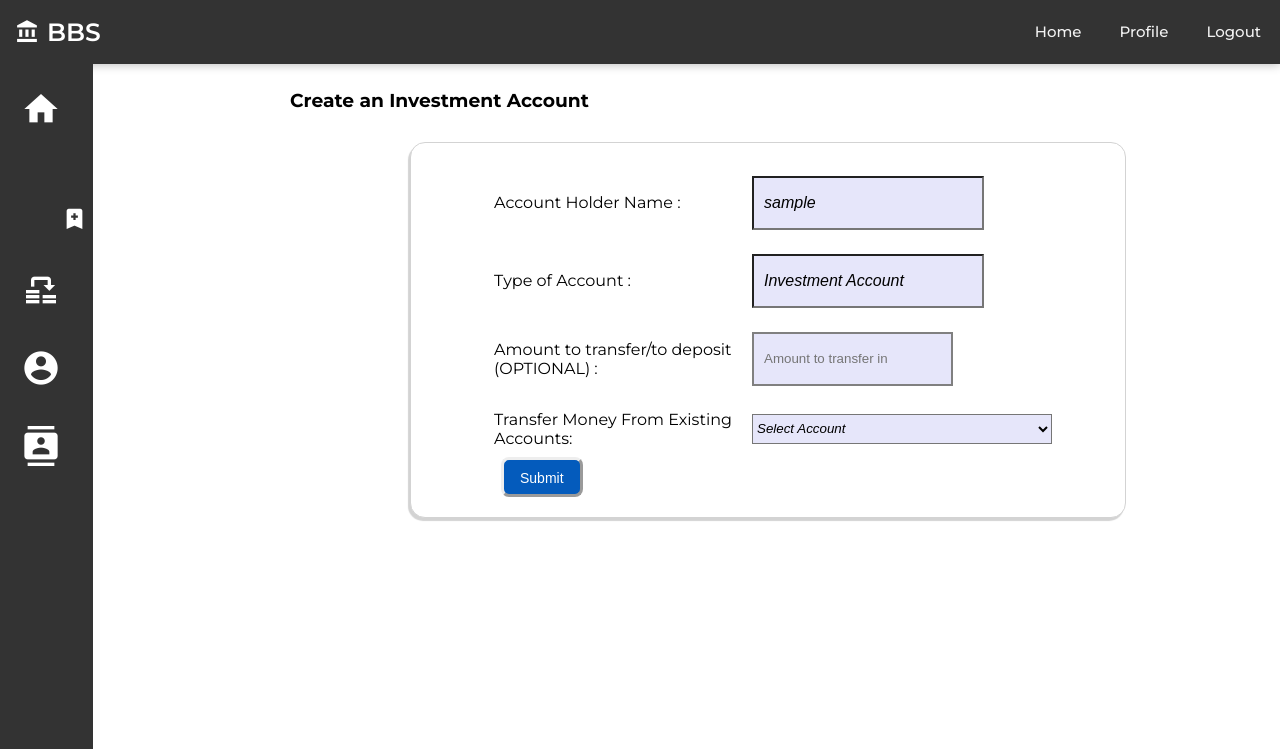
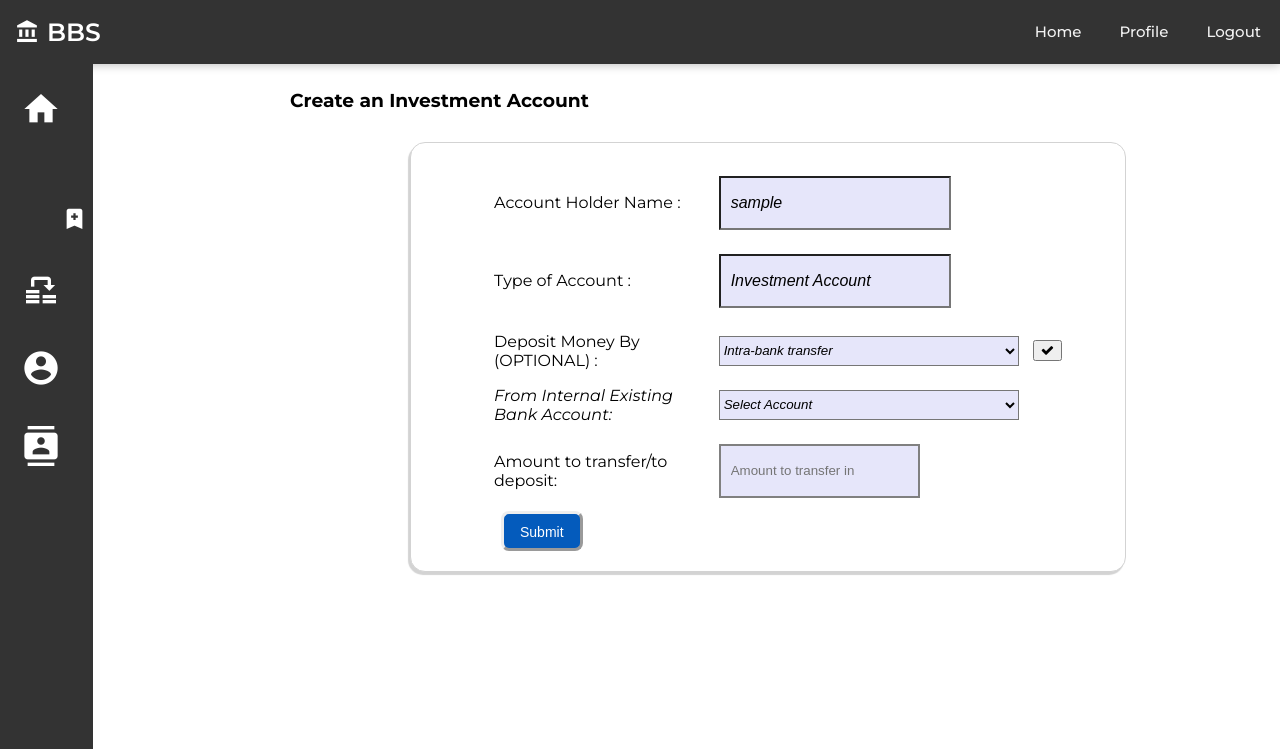
Before and after one commit to yujie0124/bankingSystem, a PHP site: page /addInvestAcc.php in a window 1280 px wide. Shown: the top 749 px of the page. Run offline with PHP 8.4, Linux system fonts and the light colour scheme; the visitor is signed in with stand-in values (Sample User, id 1); tables that the repository leaves empty hold one stand-in row (values such as "Sample post"); some libraries are stand-ins or nearby versions.

Commit message:
Update Investment Page

```diff
--- a/addInvestAcc.php
+++ b/addInvestAcc.php
@@ -7,17 +7,27 @@
 }
     $userid =  $_SESSION['UserId'];
 	$username = $_SESSION['UserName'];
+	if(!isset($_SESSION["addByBank"]) && !empty($_SESSION["addByBank"]))
+	{
+		$_SESSION["addByBank"] = "";
+	}
 
 	$acc_name = $acc_type = $acc_number_from = $transfer_amount = '';
 	$errors = array('acc_name' => '', 'acc_type' => '', 'acc_number_from' => '','transfer_amount' => '');
 
+if(isset($_POST['byBank'])){
+		$search = $_POST['depositBy'];
 
+		$_SESSION["addByBank"] = $search;
+
+		header("location: addInvestAcc.php");
+}
 
 if(isset($_POST['submit'])){
 
 		$transfer_amount = $_POST['transfer_amount'];
 		// check acc_number_from has enough balance to transfer or not
-		if(!empty($_POST['transfer_amount'])){
+		if(!empty($_POST['transfer_amount']) && $_SESSION["addByBank"] == "intrabank"){
 				// check amount input
 				if(!preg_match('/^[0-9]+$/', $transfer_amount)){
 						$errors['transfer_amount'] = 'Must be valid amount only';
@@ -36,8 +46,6 @@ if(isset($_POST['submit'])){
 		}
 
 
-
-
 		if(array_filter($errors)){
 			//echo 'errors in form';
 		} else {
@@ -47,6 +55,7 @@ if(isset($_POST['submit'])){
 			$acc_type = mysqli_real_escape_string($db_con, $_POST['acc_type']);
             $acc_balance = mysqli_real_escape_string($db_con, $_POST['transfer_amount']);
 			$acc_number_from = mysqli_real_escape_string($db_con, $_POST['acc_number_from']);
+			$bank_name = mysqli_real_escape_string($db_con, $_POST['typeBank']);
 
 			$getAccID = "SELECT acc_id from bankacc WHERE acc_number='$acc_number_from' AND user_id='$userid'";
 			$selectResult = mysqli_query($db_con, $getAccID);
@@ -72,8 +81,18 @@ if(isset($_POST['submit'])){
 				$invNum = mysqli_fetch_assoc( $newAccNumcheck );
 				$acc_number_to = $invNum['acc_number'];
 
-				$makeTrans = "INSERT INTO `transaction`(`transaction_number`, `transaction_from`, `transaction_to`, `transaction_amount`, `transaction_ref`, `transaction_date`, `transaction_status`, `user_id`) VALUES
-                ((SELECT LPAD(FLOOR(RAND() * 9999999999.99), 10, '0')),'$acc_number_from','$acc_number_to','$transfer_amount','Transfer to Investment Account', (SELECT CURRENT_TIMESTAMP()), 'Successful', '$userid')";
+				if($_SESSION["addByBank"] == "intrabank"){
+					$makeTrans = "INSERT INTO `transaction`(`transaction_number`, `transaction_from`, `transaction_to`, `transaction_amount`, `transaction_ref`, `transaction_date`, `transaction_status`, `user_id`) VALUES
+					((SELECT LPAD(FLOOR(RAND() * 9999999999.99), 10, '0')),'$acc_number_from','$acc_number_to','$transfer_amount','Intra-Transfer Money into Investment Account', (SELECT CURRENT_TIMESTAMP()), 'Successful', '$userid')";
+
+				}
+				elseif($_SESSION["addByBank"] == "interbank"){
+					$makeTrans = "INSERT INTO `transaction`(`transaction_number`, `transaction_from`, `transaction_to`, `transaction_amount`, `transaction_ref`, `transaction_date`, `transaction_status`, `user_id`) VALUES
+					((SELECT LPAD(FLOOR(RAND() * 9999999999.99), 10, '0')),'$acc_number_from','$acc_number_to','$transfer_amount','Inter-Transfer Money into Investment Account', (SELECT CURRENT_TIMESTAMP()), 'Successful', '$userid')";
+
+				}
+
+
 				if(mysqli_query($db_con, $makeTrans)){
 					echo '<script> alert("New transaction history created.") </script>';
 				}
@@ -192,13 +211,26 @@ if(isset($_POST['submit'])){
 			<tr><td><label>Type of Account :</label></td><td>
 			<input type="text" style="font-style:italic; font-size:medium;" name="acc_type" id="acc_type" value="<?php echo 'Investment Account' ?>"></td>
 			</tr>
-			<tr><td><label>Amount to transfer/to deposit (OPTIONAL) : </label></td><td>
-			<input type="number" placeholder="Amount to transfer in" name="transfer_amount" value="RM <?php echo $transfer_amount ?>">
-			<div class="red-text" style="color:red;"><?php echo $errors['transfer_amount']; ?></div></td></tr>
+
 
 			<tr><td></td></tr>
 
-			<tr><td><label for="acc_number_from">Transfer Money From Existing Accounts: </label></td><td>
+			<tr>
+				<td><label>Deposit Money By (OPTIONAL) : </label></td>
+				<td><select name="depositBy" style=" margin: 10px; background-color: lavender ; height: 30px; width: 300px; font-style:italic;">
+					<option value="intrabank">Intra-bank transfer</option>
+					<option value="interbank">Inter-bank transfer</option>
+				</select></td>
+				<td><button type="submit" class="btn btn-success" name="byBank">
+                                    <i class="fa fa-check icon"></i>
+                            </button></td>
+			</tr>
+
+			<?php
+				if(isset($_SESSION["addByBank"])){
+					if($_SESSION["addByBank"] == "intrabank"){
+			?>
+						<tr><td><label for="acc_number_from" style="font-style: italic;">From Internal Existing Bank Account: </label></td><td>
                         <select name="acc_number_from" value="<?php echo '$acc_number_from' ?>" style=" margin: 10px; background-color: lavender ; height: 30px; width: 300px; font-style:italic;" >
                             <option>Select Account</option>
 
@@ -229,9 +261,32 @@ if(isset($_POST['submit'])){
 
 						</select>
 
-						</td></tr>
+			</td></tr>
+			<?php
+					}
+					else{
+						?>
+							<tr><td><label for="acc_number_from" style="font-style: italic;">From External Bank Account</label></td></tr>
+							<tr>
+								<td><label>Name of Bank: </label></td>
+								<td>
+									<input type="text" id="typeBank" name="typeBank" style=" width: 230px;" >
+								</td>
+							</tr>
+							<tr>
+								<td><label>Number of Bank Account: </label></td>
+								<td>
+									<input type="number" id="acc_number_from" name="acc_number_from" style=" width: 230px;" >
+								</td>
+							</tr>
 
-
+						<?php
+					}
+				}
+			?>
+				<tr><td><label>Amount to transfer/to deposit: </label></td><td>
+				<input type="number" placeholder="Amount to transfer in" name="transfer_amount" value="RM <?php echo $transfer_amount ?>">
+				<div class="red-text" style="color:red;"><?php echo $errors['transfer_amount']; ?></div></td></tr>
 
 
             </table>
```
